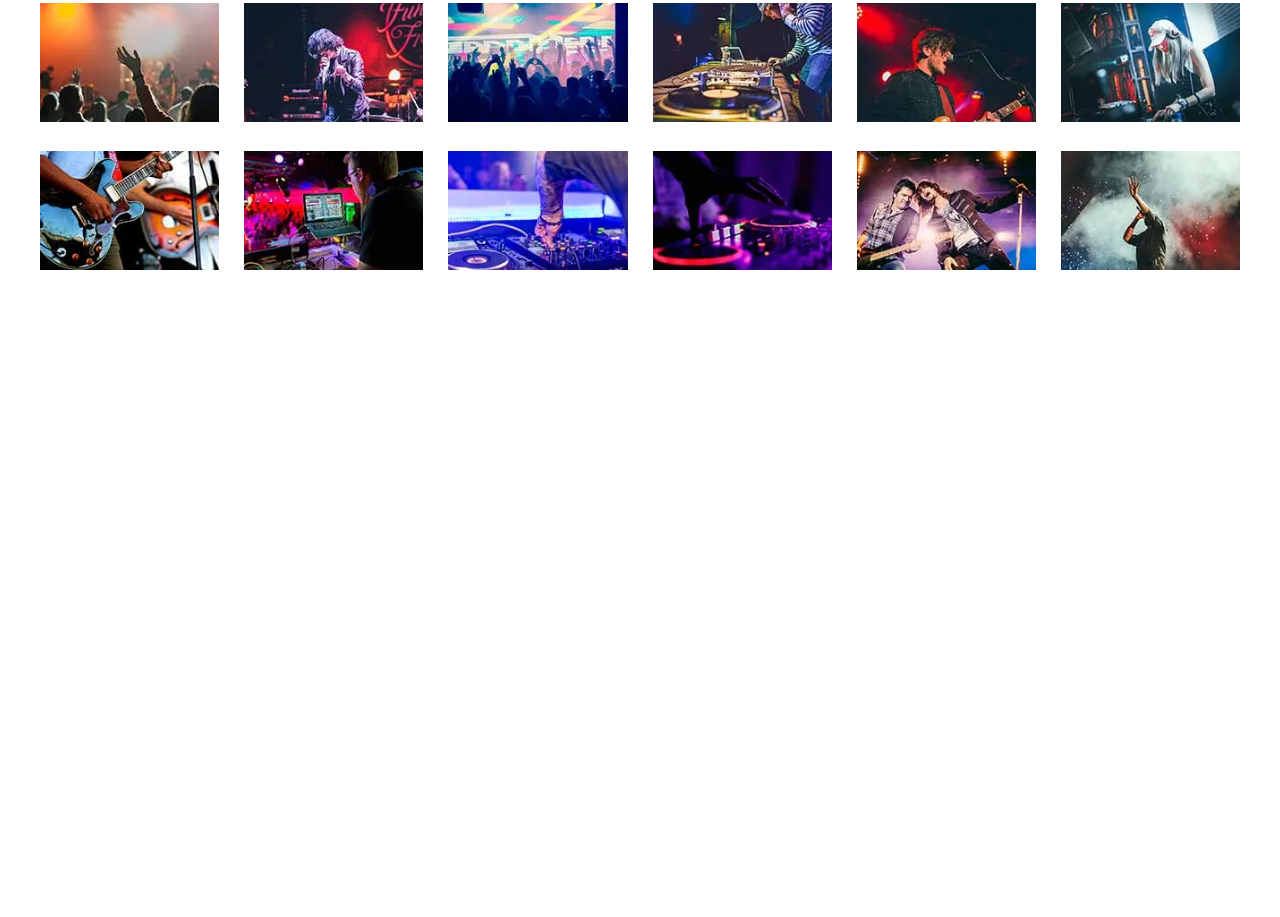
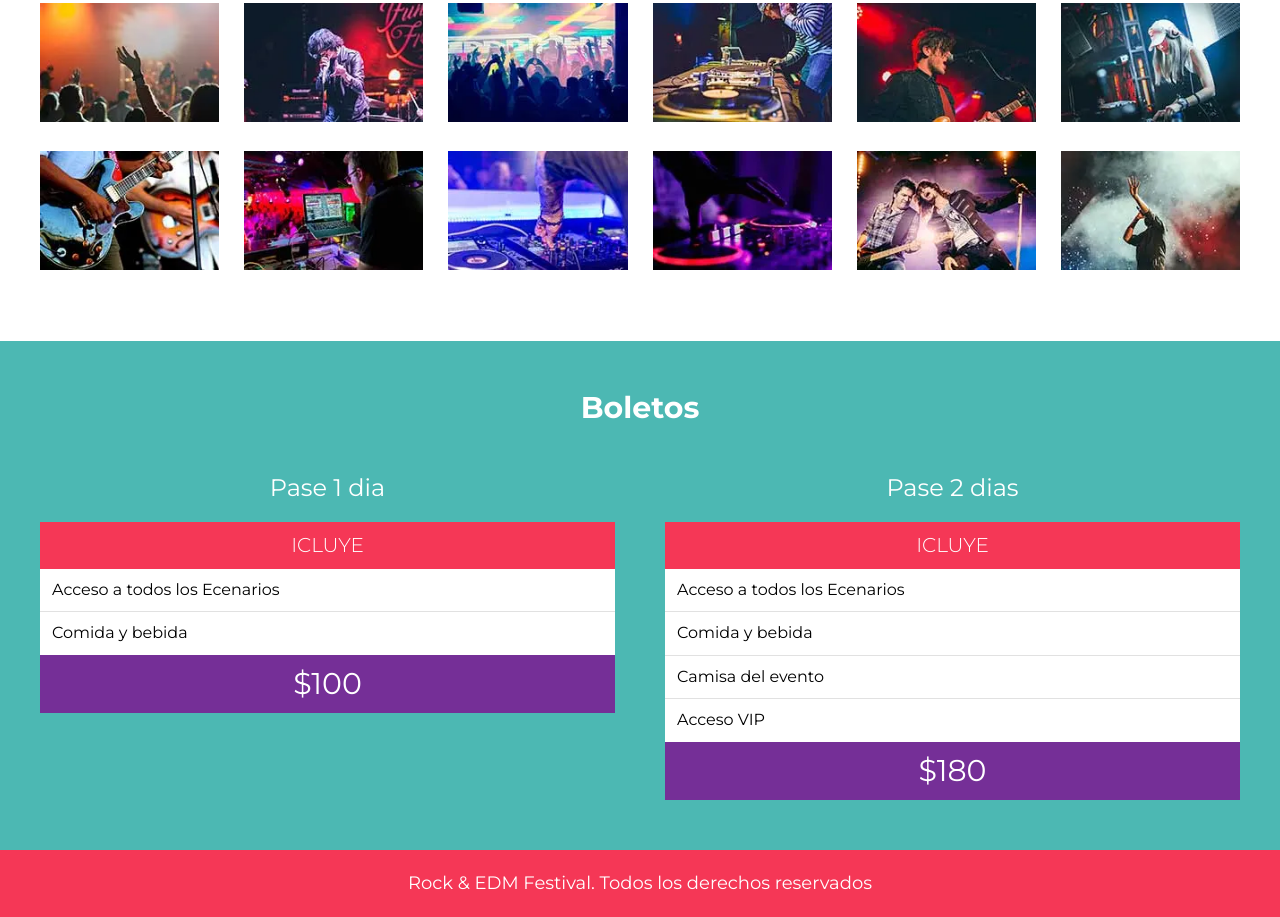
Before and after one commit to DanielJrPuente/FestivalMusica, a website: page index.html in a window 1280 px wide. Shown: the part 3000-3917 px from the top of the page. Before the commit the page ends 3341 px from the top, so only its background shows below. Drawn offline with Linux system fonts and the light colour scheme.

Commit message:
Se crearon la seccion de boletos y del footer, se añadio la funcion de notify en las funciones de compilar SASS y de javascript y se cambio el README

```diff
--- a/gulpfile.js
+++ b/gulpfile.js
@@ -14,6 +14,7 @@ function css(){
       outputStyle: "expanded"
     }))
     .pipe(dest("./build/css"))
+    .pipe(notify({message: 'SCSS compilado'}));
 }
 
 
@@ -26,13 +27,15 @@ function minificarCSS(){
       outputStyle: 'compressed'
     }))
     .pipe(dest("./build/css"))
+    .pipe(notify({message: 'CSS minificado'}));
 }
 
 //
 function javascript() {
   return src("./src/js/**/*.js")
     .pipe(concat('scripts.js'))
-    .pipe(dest("./build/js"));
+    .pipe(dest("./build/js"))
+    .pipe(notify({message: 'Javascript compilado'}));
 }
 
 //Minificar imagenes
--- a/index.html
+++ b/index.html
@@ -125,6 +125,79 @@
 
     </ul>
   </section>
+
+  <section class="boletos bg-verde">
+    <h3>Boletos</h3>
+
+    <div class="contenedor-boletos contenedor">
+      <div class="basico plan">
+        <p>Pase 1 dia</p>
+
+        <table class="pase">
+          <thead>
+            <tr>
+              <th>
+                Icluye
+              </th>
+            </tr>
+          </thead>
+
+          <tbody>
+            <tr>
+              <td>Acceso a todos los Ecenarios</td>
+            </tr>
+            <tr>
+              <td>Comida y bebida</td>
+            </tr>
+          </tbody>
+
+          <tfoot>
+            <tr>
+              <td>$100</td>
+            </tr>
+          </tfoot>
+        </table><!--Fin de la tabla del boleto-->
+      </div>
+      <div class="premium plan">
+        <p>Pase 2 dias</p>
+
+        <table class="pase">
+          <thead>
+            <tr>
+              <th>
+                Icluye
+              </th>
+            </tr>
+          </thead>
+
+          <tbody>
+            <tr>
+              <td>Acceso a todos los Ecenarios</td>
+            </tr>
+            <tr>
+              <td>Comida y bebida</td>
+            </tr>
+            <tr>
+              <td>Camisa del evento</td>
+            </tr>
+            <tr>
+              <td>Acceso VIP</td>
+            </tr>
+          </tbody>
+
+          <tfoot>
+            <tr>
+              <td>$180</td>
+            </tr>
+          </tfoot>
+        </table><!--Fin de la tabla del boleto-->
+      </div>
+    </div>
+  </section>
+
+  <footer class="footer">
+    <p>Rock & EDM Festival. Todos los derechos reservados </p>
+  </footer>
   <script src="./build/js/scripts.js"></script>
 </body>
 </html>
--- a/src/scss/app.scss
+++ b/src/scss/app.scss
@@ -10,3 +10,5 @@
 @import "./layout/festival";
 @import "./layout/lineUp";
 @import "./layout/galeria";
+@import "./layout/boletos";
+@import "./layout/footer";
--- /dev/null
+++ b/src/scss/layout/_boletos.scss
@@ -0,0 +1,61 @@
+.boletos {
+  padding: 5rem 0;
+  h3 {
+    text-align: center;
+    color: $blanco;
+  }
+
+  .contenedor-boletos {
+    @include tablet {
+      @include grid(2, 5rem);
+    }
+    margin-top: 2.5rem;
+  }
+
+  .plan {
+    p {
+      color: $blanco;
+      font-size: 2.4rem;
+      text-align: center;
+      margin-bottom: 2rem;
+    }
+  }
+}
+
+.pase {
+  width: 100%;
+  border-spacing: 0;
+  thead {
+    background-color: $rosa;
+    th {
+      padding: 1.2rem;
+      color: $blanco;
+      text-transform: uppercase;
+      font-weight: 300;
+      font-size: 2rem;
+    }
+  }
+  tbody {
+    background-color: $blanco;
+    td {
+      padding: 1.2rem;
+      border-bottom: 1px solid #e1e1e1;
+    }
+    tr {
+      &:last-of-type { /* Elegir el ultimo elemento de los tr */
+        td {
+          border: none;
+        }
+      }
+    }
+  }
+  tfoot {
+    background-color: $morado;
+    td {
+      padding: 1.2rem;
+      text-align: center;
+      font-size: 3rem;
+      color: $blanco;
+    }
+  }
+}
--- /dev/null
+++ b/src/scss/layout/_footer.scss
@@ -0,0 +1,9 @@
+.footer {
+  background-color: $rosa;
+  padding: .5rem;
+  text-align: center;
+  margin: 0;
+  p {
+    color: $blanco;
+  }
+}
--- a/src/scss/layout/_galeria.scss
+++ b/src/scss/layout/_galeria.scss
@@ -10,7 +10,7 @@
   padding: 0;
   list-style: none;
   margin-top: 5rem;
-  @include grid(2, 5rem);
+  @include grid(2, 2rem);
 
   @include tablet{
     @include grid(4, 2.5rem);
```
Also changed, not shown: README.md, build/css/app.css.
